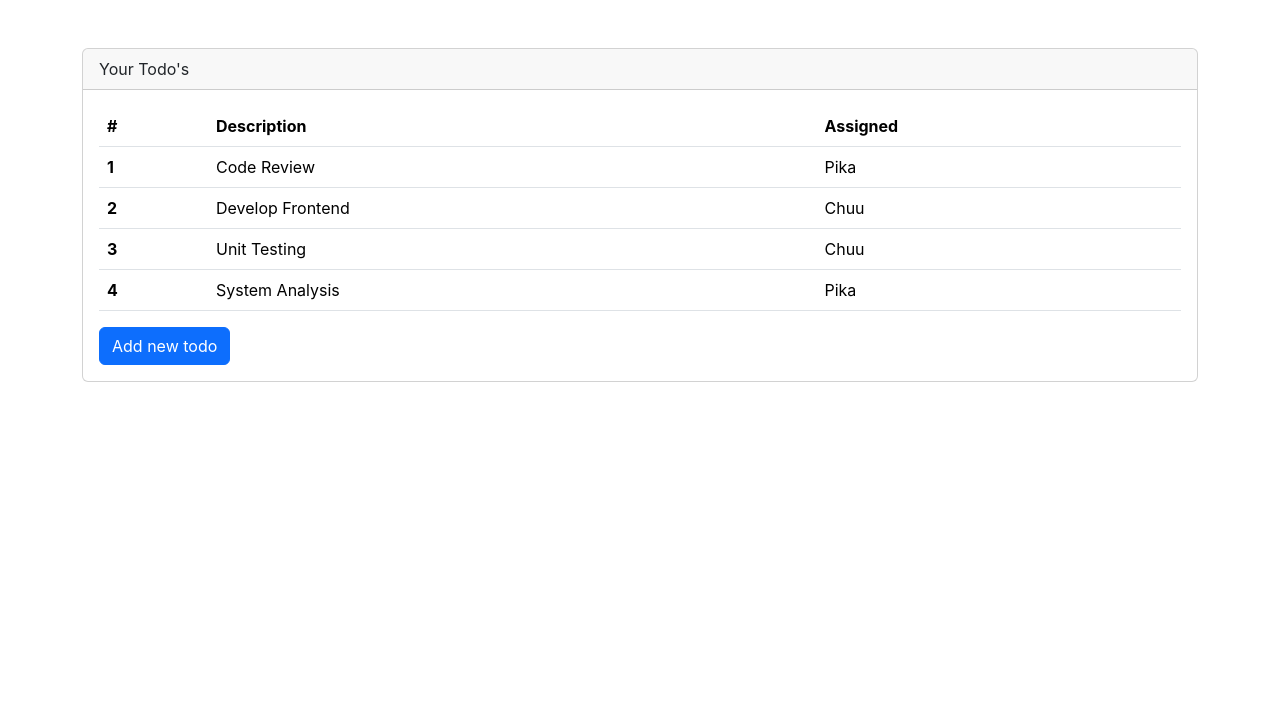
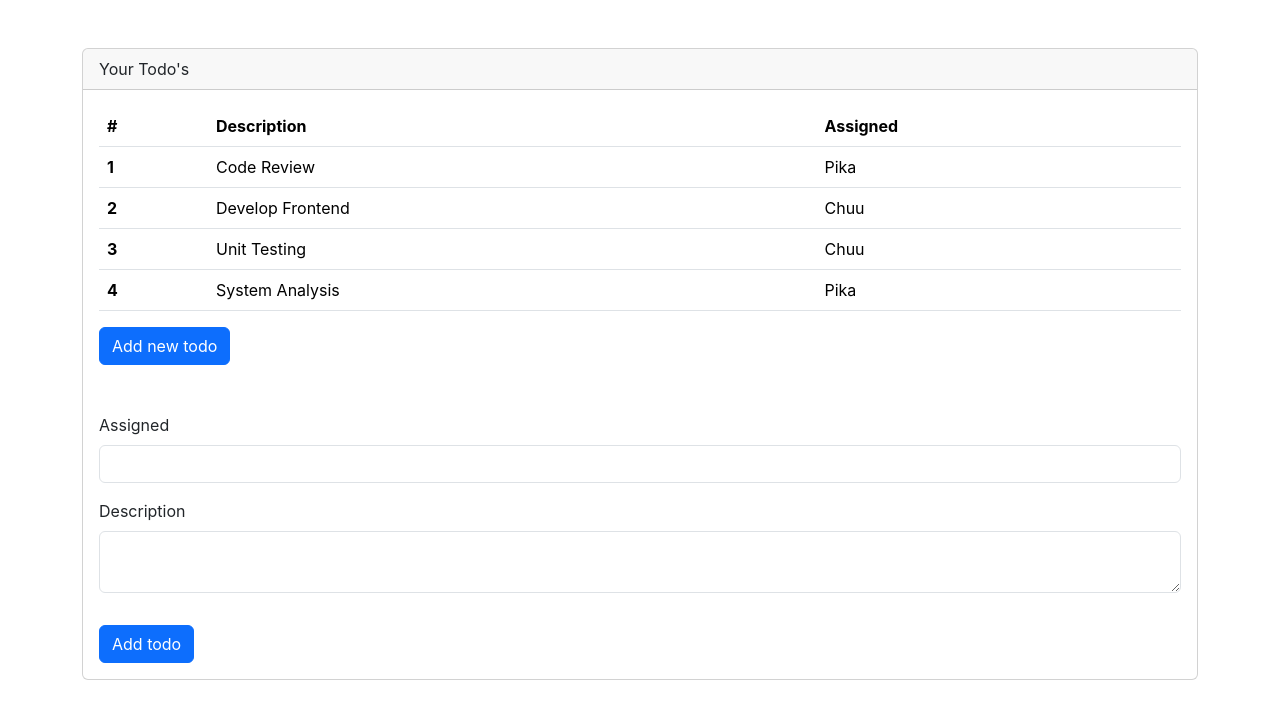
Before and after one commit to peacechan11/learn-react, a React (Create React App) app in the folder react-todo-demo/react-todos/: page / in a window 1280 px wide. Shown: the top 718 px of the page. Built offline with nearby package versions, Linux system fonts and the light colour scheme.

Commit message:
feat: creating react form inputs

```diff
--- a/react-todo-demo/react-todos/src/App.js
+++ b/react-todo-demo/react-todos/src/App.js
@@ -2,6 +2,7 @@
 import './App.css';
 
 import TodoTable from './components/TodoTable';
+import NewTodoForm from './components/NewTodoForm';
 
 function App() {
   const [todos, setTodos] = useState(
@@ -43,6 +44,7 @@
           <button className="btn btn-primary" onClick={addTodo}>
             Add new todo
           </button>
+          <NewTodoForm />
         </div>
       </div>
     </div >
--- /dev/null
+++ b/react-todo-demo/react-todos/src/components/NewTodoForm.js
@@ -0,0 +1,24 @@
+import React from 'react';
+
+function NewTodoForm() {
+    return (
+        <div className='mt-5'>
+            <form>
+                <div className='mb-3'>
+                    <label className='form-label'>Assigned</label>
+                    <input type='text' className='form-control' required></input>
+                </div>
+                <div className='mb-3'>
+                    <label className='form-label'>Description</label>
+                    <textarea className='form-control' row={3} required></textarea>
+                </div>
+                <button type='button' className='btn btn-primary mt-3'>
+                    Add todo
+                </button>
+            </form>
+        </div>
+    )
+
+}
+
+export default NewTodoForm
```
